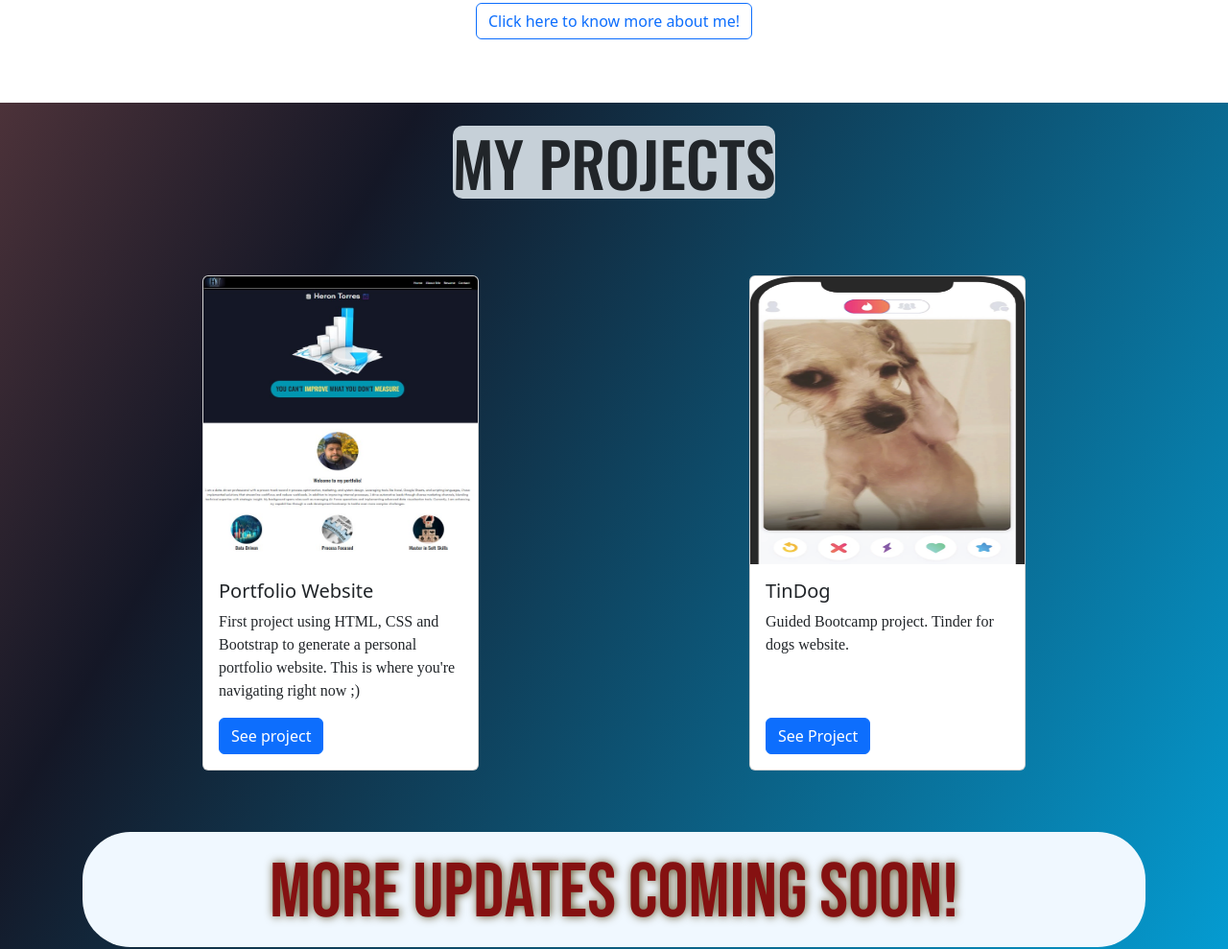
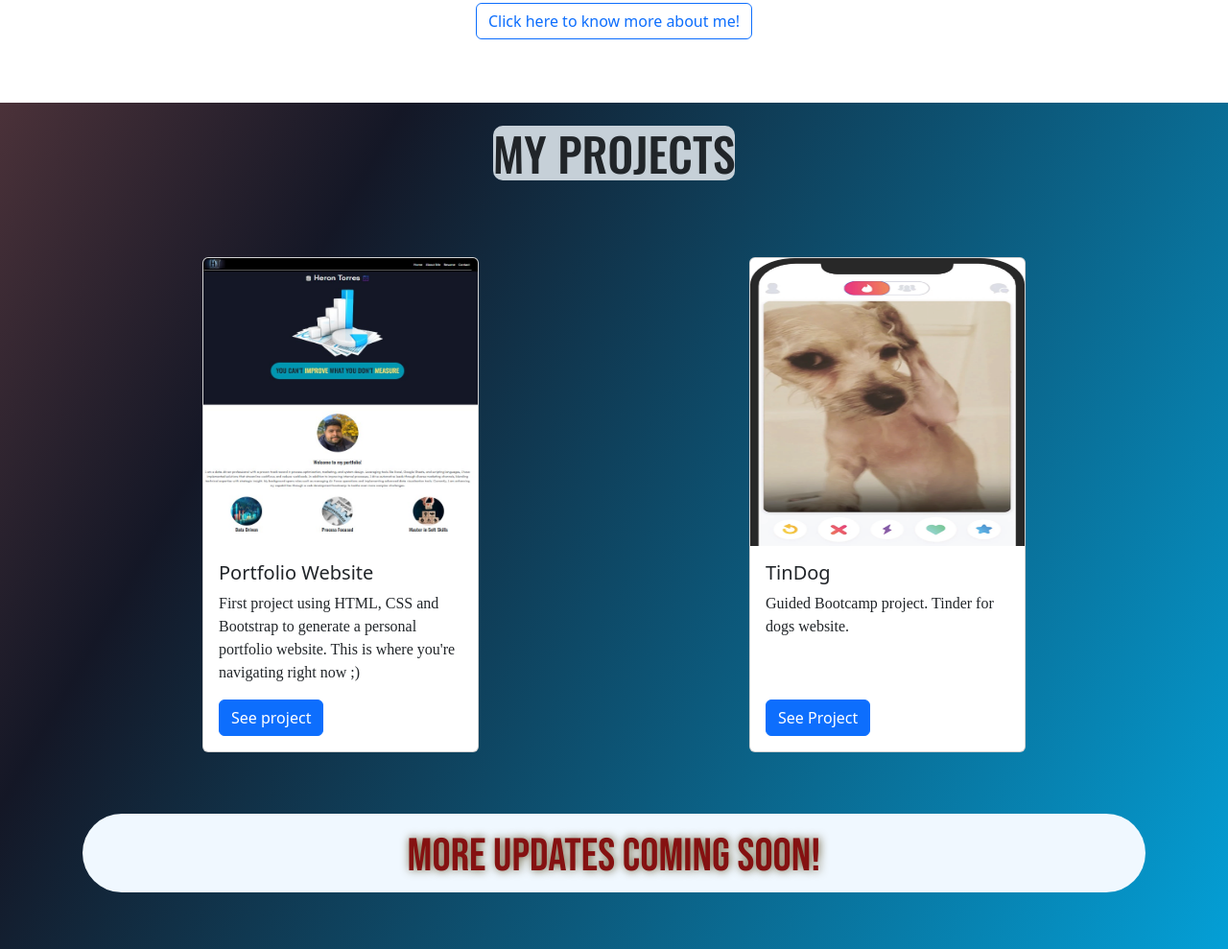
Before and after one commit to herontorres/portfolio, a plain HTML site: page index.html in a window 1280 px wide. Shown: the part 1337-2326 px from the top of the page at 96% size. Drawn offline with nearby package versions, Linux system fonts and the light colour scheme; a web font is replaced by a local one.

Commit message:
Add files via upload

```diff
--- a/index.html
+++ b/index.html
@@ -36,7 +36,7 @@
 
     .moreupdates{
         font-family: "Bebas Neue";
-        font-size: 5rem;
+        font-size: 3rem;
         color: rgb(133, 17, 17);
         text-shadow: rgb(97, 82, 41) 1px 0 10px;
     }
@@ -111,7 +111,7 @@
 
     <section id="projects">
         <div class="container">
-            <div class="d-flex justify-content-center text-center py-4"><h2 style="font-size: 4rem; background-color: rgb(198, 208, 216); border-radius: 10px;">MY PROJECTS</h2></div>
+            <div class="d-flex justify-content-center text-center py-4"><h2 style="font-size: 3rem; background-color: rgb(198, 208, 216); border-radius: 10px;">MY PROJECTS</h2></div>
             <div class="row">
                 <div class="d-flex col-lg-6 col-sm-12 justify-content-center my-5">
                     <div class="card" style="width: 18rem;">
```
